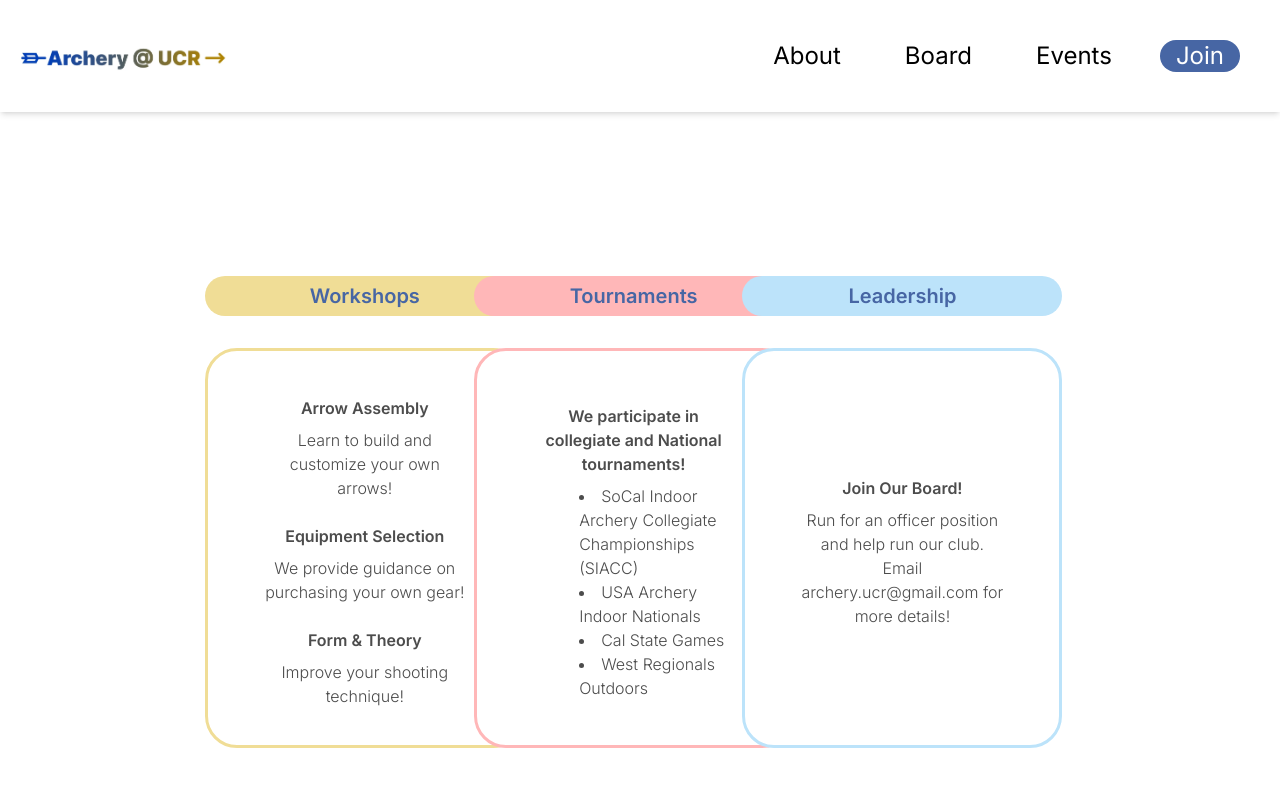
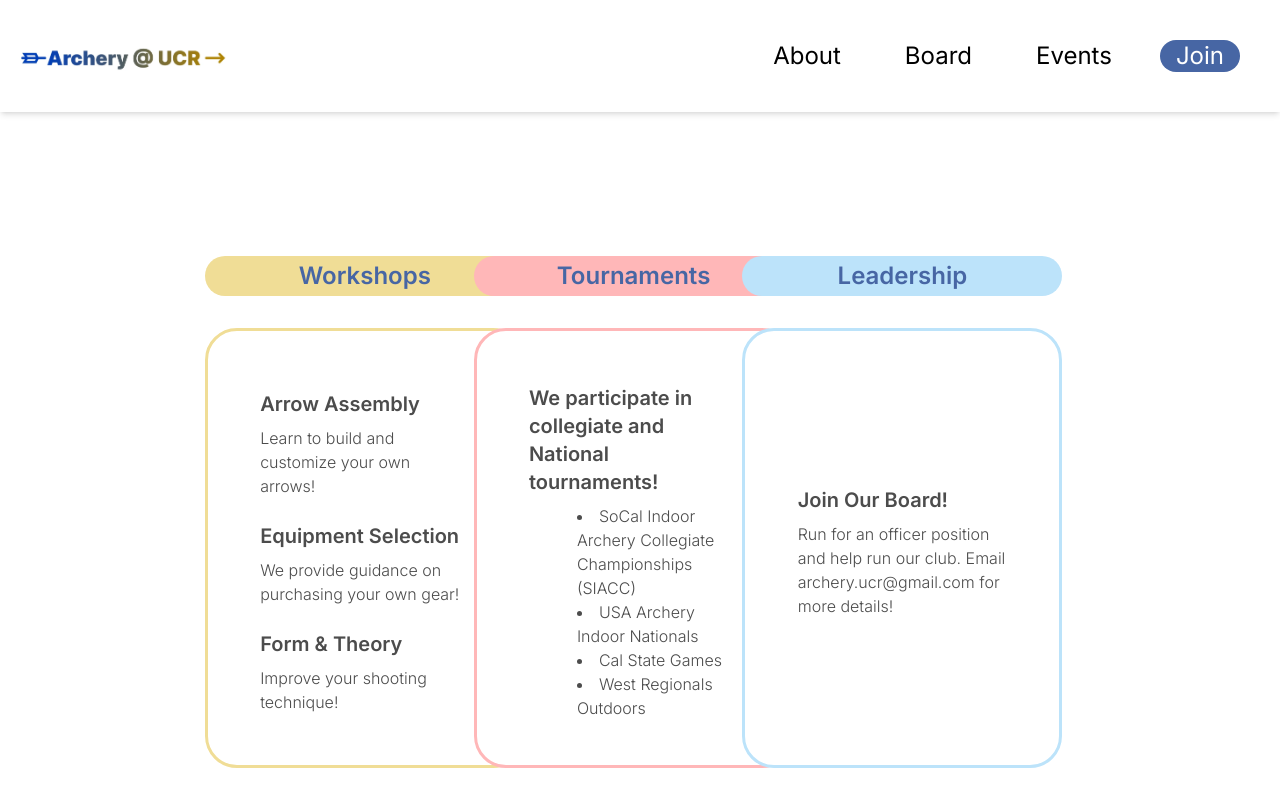
Before and after one commit to acm-ucr/archery-website, a Next.js app: page /about in a window 1280 px wide. Shown: the top 806 px of the page. Built offline with nearby package versions, Linux system fonts and the light colour scheme.

Commit message:
Added data file and comment changes

```diff
--- a/src/components/about/offerCard.tsx
+++ b/src/components/about/offerCard.tsx
@@ -24,15 +24,15 @@ export const OfferCard = ({
       <div
         className={`flex h-[5vh] w-[25vw] items-center justify-center rounded-4xl p-2 ${tabColor} mb-8`}
       >
-        <p className="text-archery-blue-600 text-xl font-semibold">{title}</p>
+        <p className="text-archery-blue-600 text-2xl font-semibold">{title}</p>
       </div>
       <div
-        className={`flex h-[50vh] w-[25vw] justify-center rounded-4xl border-3 bg-white text-center ${borderColor}`}
+        className={`flex h-[55vh] w-[25vw] justify-center rounded-4xl border-3 bg-white text-start ${borderColor}`}
       >
-        <div className="flex h-auto w-[16vw] flex-col justify-center">
+        <div className="flex w-2/3 flex-col justify-center">
           {sections?.map(({ title, description }, index) => (
             <div key={index} className="py-2">
-              <p className="text-archery-grey-200 text-l py-2 font-semibold">
+              <p className="text-archery-grey-200 py-2 text-xl font-semibold">
                 {title}
               </p>
               <p className="text-archery-grey-200 text-base font-light">
@@ -43,7 +43,7 @@ export const OfferCard = ({
 
           {lists?.map(({ title, listItems }, index) => (
             <div key={index} className="py-2">
-              <p className="text-archery-grey-200 text-l py-2 font-semibold">
+              <p className="text-archery-grey-200 py-2 text-xl font-semibold">
                 {title}
               </p>
               {listItems.map((item, index) => (
--- a/src/components/about/whatWeOffer.tsx
+++ b/src/components/about/whatWeOffer.tsx
@@ -1,63 +1,26 @@
 import OfferCard from "@/components/about/offerCard";
+import OfferCardData from "@/data/offerCard";
 
 const WhatWeOffer = () => {
   return (
     <div className="flex min-h-screen w-full items-center justify-center">
       <div className="relative flex h-[40vh] w-[90vw] items-center justify-center">
-        <div className="absolute left-[11vw] z-0">
-          <OfferCard
-            title="Workshops"
-            tabColor="bg-archery-yellow-100"
-            borderColor="border-archery-yellow-100"
-            sections={[
-              {
-                title: "Arrow Assembly",
-                description: "Learn to build and customize your own arrows!",
-              },
-              {
-                title: "Equipment Selection",
-                description: "We provide guidance on purchasing your own gear!",
-              },
-              {
-                title: "Form & Theory",
-                description: "Improve your shooting technique!",
-              },
-            ]}
-          />
-        </div>
-
-        <div className="absolute left-[32vw] z-10">
-          <OfferCard
-            title="Tournaments"
-            tabColor="bg-archery-pink-100"
-            borderColor="border-archery-pink-100"
-            lists={[
-              {
-                title: "We participate in collegiate and National tournaments!",
-                listItems: [
-                  "SoCal Indoor Archery Collegiate Championships (SIACC)",
-                  "USA Archery Indoor Nationals",
-                  "Cal State Games",
-                  "West Regionals Outdoors",
-                ],
-              },
-            ]}
-          />
-        </div>
-        <div className="absolute left-[53vw] z-20">
-          <OfferCard
-            title="Leadership"
-            tabColor="bg-archery-blue-100"
-            borderColor="border-archery-blue-100"
-            sections={[
-              {
-                title: "Join Our Board!",
-                description:
-                  "Run for an officer position and help run our club. Email archery.ucr@gmail.com for more details!",
-              },
-            ]}
-          />
-        </div>
+        {OfferCardData.map(
+          (
+            { title, borderColor, tabColor, sections, lists, position },
+            index,
+          ) => (
+            <div key={index} className={`absolute ${position} z-${index}`}>
+              <OfferCard
+                title={title}
+                borderColor={borderColor}
+                tabColor={tabColor}
+                sections={sections}
+                lists={lists}
+              />
+            </div>
+          ),
+        )}
       </div>
     </div>
   );
--- /dev/null
+++ b/src/data/offerCard.ts
@@ -0,0 +1,60 @@
+import { OfferCardProps } from "@/components/about/offerCard";
+
+export interface OfferCardData extends OfferCardProps {
+  position: string;
+}
+
+const OfferCardsData: OfferCardData[] = [
+  {
+    title: "Workshops",
+    tabColor: "bg-archery-yellow-100",
+    borderColor: "border-archery-yellow-100",
+    position: "left-[11vw]",
+    sections: [
+      {
+        title: "Arrow Assembly",
+        description: "Learn to build and customize your own arrows!",
+      },
+      {
+        title: "Equipment Selection",
+        description: "We provide guidance on purchasing your own gear!",
+      },
+      {
+        title: "Form & Theory",
+        description: "Improve your shooting technique!",
+      },
+    ],
+  },
+  {
+    title: "Tournaments",
+    tabColor: "bg-archery-pink-100",
+    borderColor: "border-archery-pink-100",
+    position: "left-[32vw]",
+    lists: [
+      {
+        title: "We participate in collegiate and National tournaments!",
+        listItems: [
+          "SoCal Indoor Archery Collegiate Championships (SIACC)",
+          "USA Archery Indoor Nationals",
+          "Cal State Games",
+          "West Regionals Outdoors",
+        ],
+      },
+    ],
+  },
+  {
+    title: "Leadership",
+    tabColor: "bg-archery-blue-100",
+    borderColor: "border-archery-blue-100",
+    position: "left-[53vw]",
+    sections: [
+      {
+        title: "Join Our Board!",
+        description:
+          "Run for an officer position and help run our club. Email archery.ucr@gmail.com for more details!",
+      },
+    ],
+  },
+];
+
+export default OfferCardsData;
```
